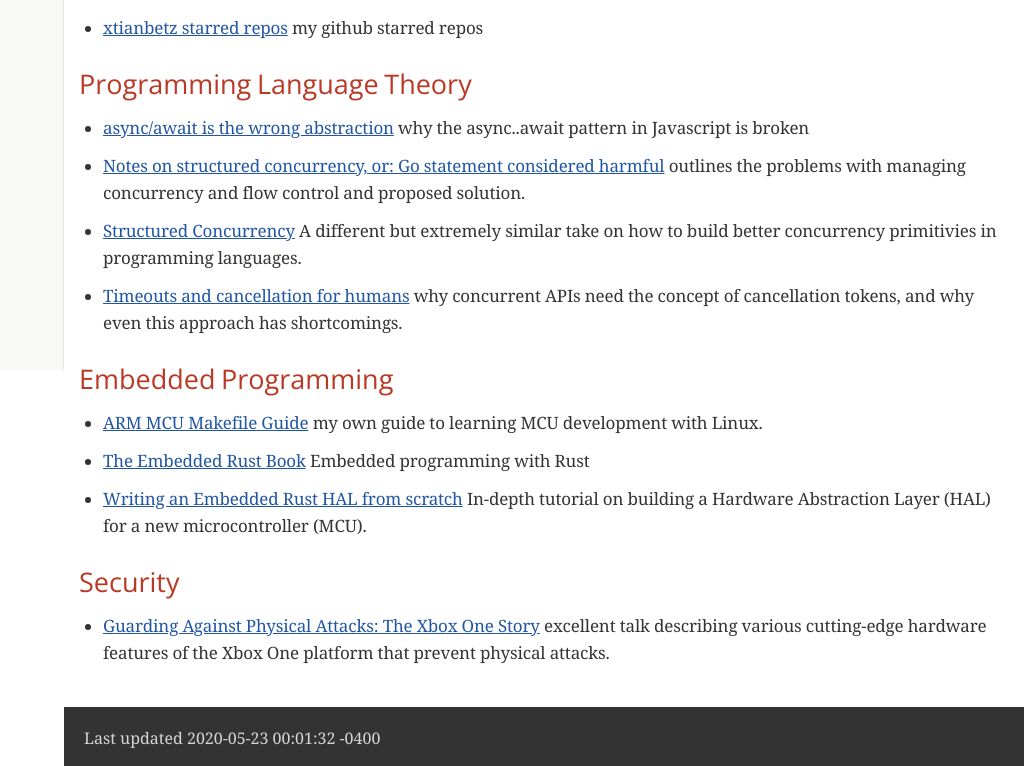
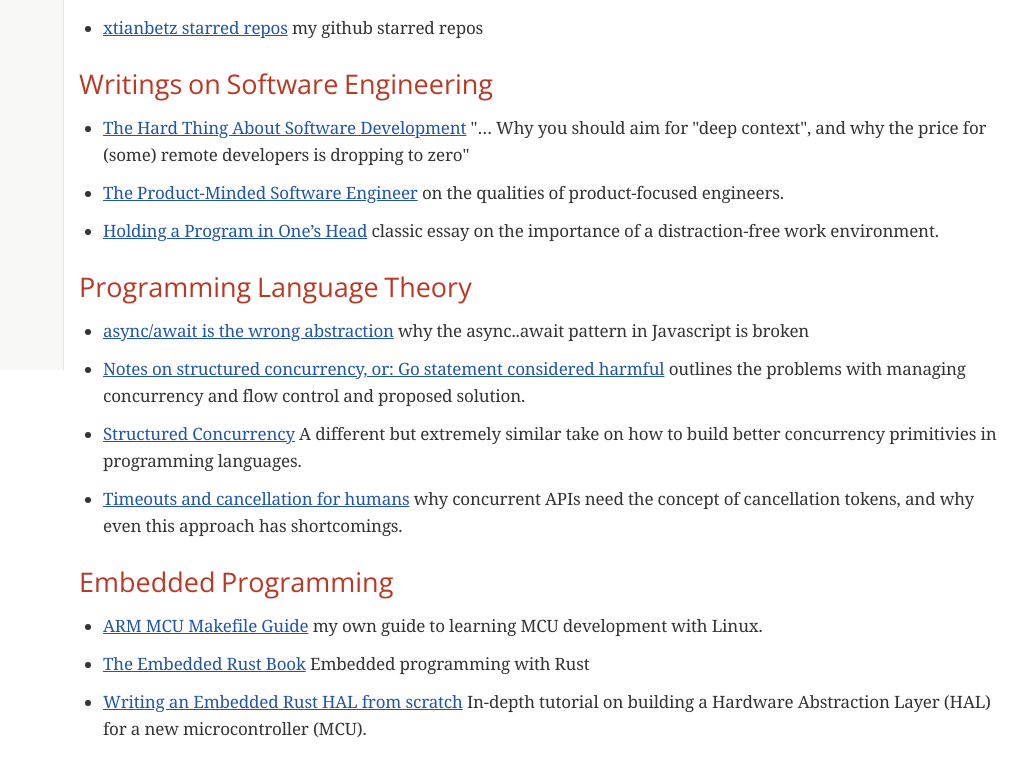
Before and after one commit to xtianbetz/xtians-links, a plain HTML site: page index.html in a window 1280 px wide. Shown: the part 430-1196 px from the top of the page, without its empty margins (256-1280 px from the left). Drawn offline with nearby package versions, Linux system fonts and the light colour scheme; a web font is replaced by a local one.

Commit message:
add links to my favorite essays about software development

```diff
--- a/index.html
+++ b/index.html
@@ -445,6 +445,7 @@ body.book #toc,body.book #preamble,body.book h1.sect0,body.book .sect1>h2{page-b
 <li><a href="#_business_and_management_theory">Business and Management Theory</a></li>
 <li><a href="#_hardware_and_software_engineering">Hardware and Software Engineering</a>
 <ul class="sectlevel2">
+<li><a href="#_writings_on_software_engineering">Writings on Software Engineering</a></li>
 <li><a href="#_programming_language_theory">Programming Language Theory</a></li>
 <li><a href="#_embedded_programming">Embedded Programming</a></li>
 <li><a href="#_security">Security</a></li>
@@ -482,6 +483,22 @@ body.book #toc,body.book #preamble,body.book h1.sect0,body.book .sect1>h2{page-b
 <p><a href="https://github.com/xtianbetz?tab=stars">xtianbetz starred repos</a> my github starred repos</p>
 </li>
 </ul>
+</div>
+<div class="sect2">
+<h3 id="_writings_on_software_engineering">Writings on Software Engineering</h3>
+<div class="ulist">
+<ul>
+<li>
+<p><a href="https://www.linkedin.com/pulse/hard-thing-software-development-jesse-watson">The Hard Thing About Software Development</a> "&#8230;&#8203; Why you should aim for "deep context", and why the price for (some) remote developers is dropping to zero"</p>
+</li>
+<li>
+<p><a href="https://blog.pragmaticengineer.com/the-product-minded-engineer/">The Product-Minded Software Engineer</a> on the qualities of product-focused engineers.</p>
+</li>
+<li>
+<p><a href="http://www.paulgraham.com/head.html">Holding a Program in One&#8217;s Head</a> classic essay on the importance of a distraction-free work environment.</p>
+</li>
+</ul>
+</div>
 </div>
 <div class="sect2">
 <h3 id="_programming_language_theory">Programming Language Theory</h3>
@@ -523,7 +540,7 @@ body.book #toc,body.book #preamble,body.book h1.sect0,body.book .sect1>h2{page-b
 <div class="ulist">
 <ul>
 <li>
-<p><a href="https://www.platformsecuritysummit.com/2019/speaker/chen/">Guarding Against Physical Attacks: The Xbox One Story</a> excellent talk describing various cutting-edge hardware features of the Xbox One platform that prevent physical attacks.</p>
+<p><a href="https://www.platformsecuritysummit.com/2019/speaker/chen/">Guarding Against Physical Attacks: The Xbox One Story</a> excellent talk describing various cutting-edge software and hardware features of the Xbox One platform that prevent physical attacks.</p>
 </li>
 </ul>
 </div>
@@ -533,7 +550,7 @@ body.book #toc,body.book #preamble,body.book h1.sect0,body.book .sect1>h2{page-b
 </div>
 <div id="footer">
 <div id="footer-text">
-Last updated 2020-05-23 00:01:32 -0400
+Last updated 2020-05-24 13:47:23 -0400
 </div>
 </div>
 </body>
```
Also changed, not shown: README.xml (+16 -2 lines), 2 other files.
